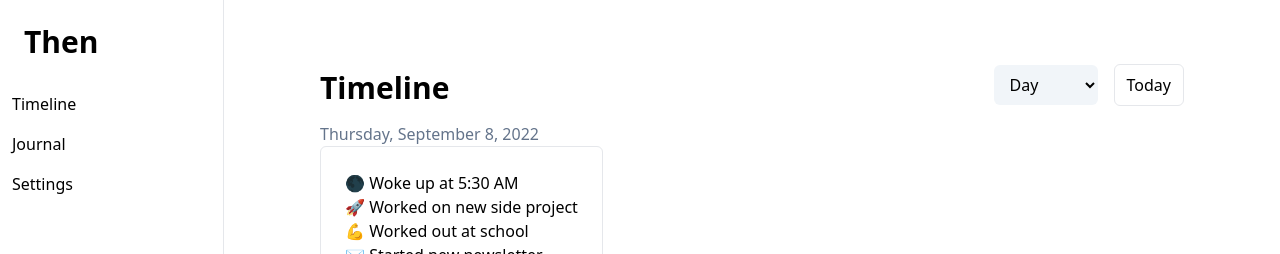
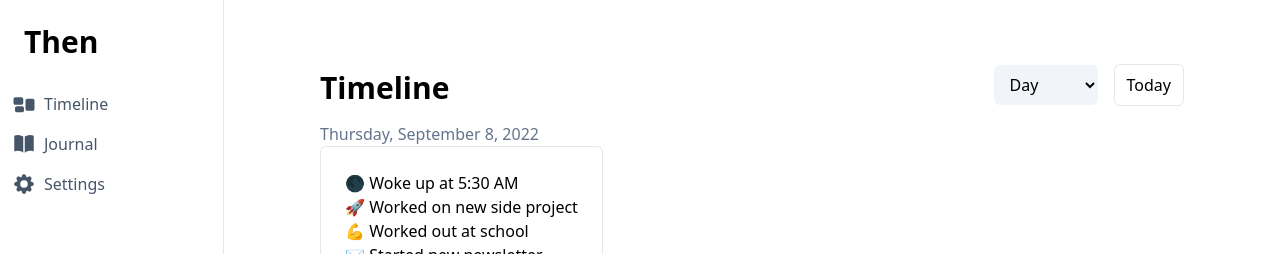
Before and after one commit to themaxboucher/journal-app, a React (Create React App) app: page / in a window 1280 px wide. Shown: the top 254 px of the page. Built offline with nearby package versions, Linux system fonts and the light colour scheme.

Commit message:
Add icons to and change text color of sidebar nav

```diff
--- a/src/components/Sidebar.js
+++ b/src/components/Sidebar.js
@@ -1,4 +1,6 @@
 import { Link } from "react-router-dom";
+
+import { RectangleGroupIcon, BookOpenIcon, Cog8ToothIcon } from '@heroicons/react/24/solid';
 
 export default function Sidebar() {
     return(
@@ -6,9 +8,18 @@
             <div>
                 <h1 className="text-3xl p-6 font-extrabold">Then</h1>
                 <nav className="flex flex-col">
-                    <Link to="/" className="p-2 mx-1 rounded-md hover:bg-amber-600 hover:text-white font-medium">Timeline</Link>
-                    <Link to="/journal" className="p-2 mx-1 rounded-md hover:bg-amber-600 hover:text-white font-medium">Journal</Link>
-                    <Link to="/settings" className="p-2 mx-1 rounded-md hover:bg-amber-600 hover:text-white font-medium">Settings</Link>
+                    <Link to="/" className="flex justify-start gap-2 p-2 mx-1 rounded-md text-slate-600 hover:bg-amber-600 hover:text-white font-medium">
+                        <RectangleGroupIcon className="h-6 w-6" />
+                        <p>Timeline</p>
+                    </Link>
+                    <Link to="/journal" className="flex justify-start gap-2 p-2 mx-1 rounded-md text-slate-600 hover:bg-amber-600 hover:text-white font-medium">
+                        <BookOpenIcon className="h-6 w-6" />
+                        <p>Journal</p>
+                    </Link>
+                    <Link to="/settings" className="flex justify-start gap-2 p-2 mx-1 rounded-md text-slate-600 hover:bg-amber-600 hover:text-white font-medium">
+                        <Cog8ToothIcon className="h-6 w-6" />
+                        <p>Settings</p>
+                    </Link>
                 </nav>
             </div>
             <div className="flex justify-start items-center gap-2 p-4 border-t">
```
